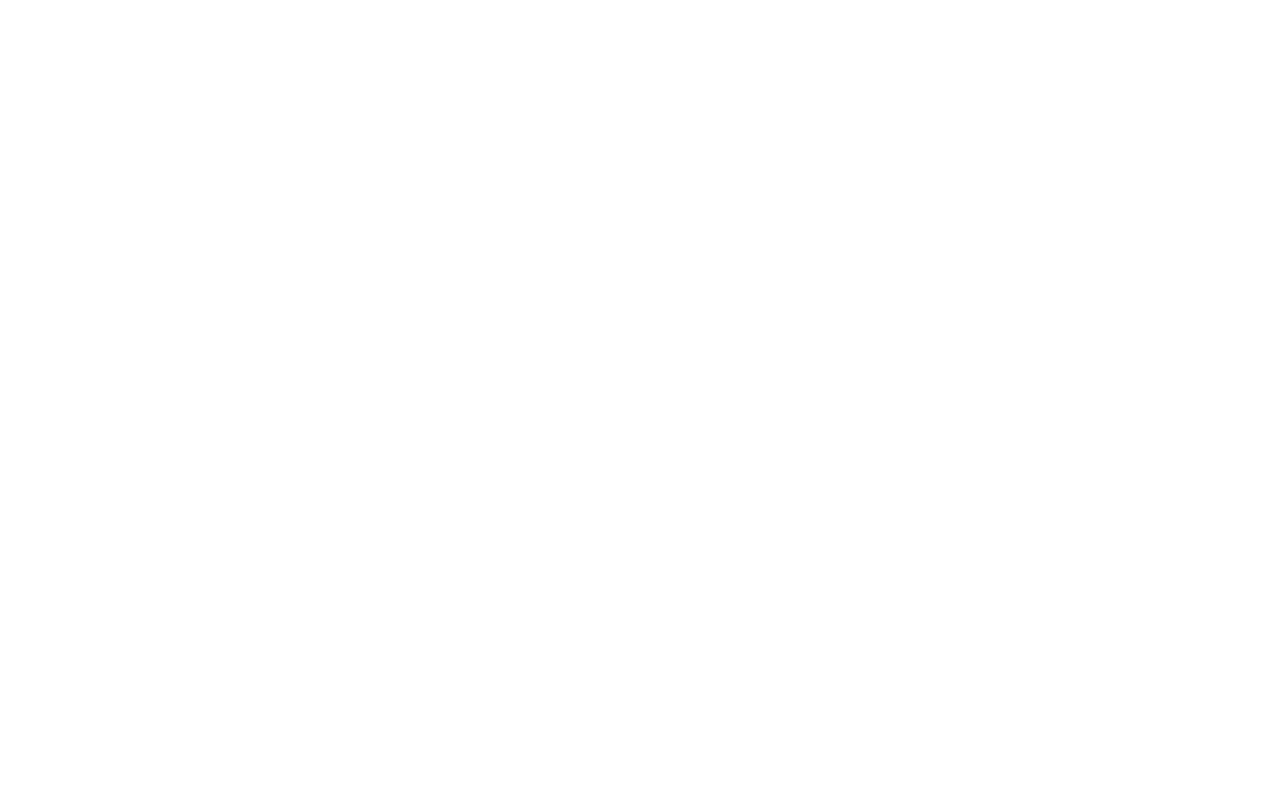
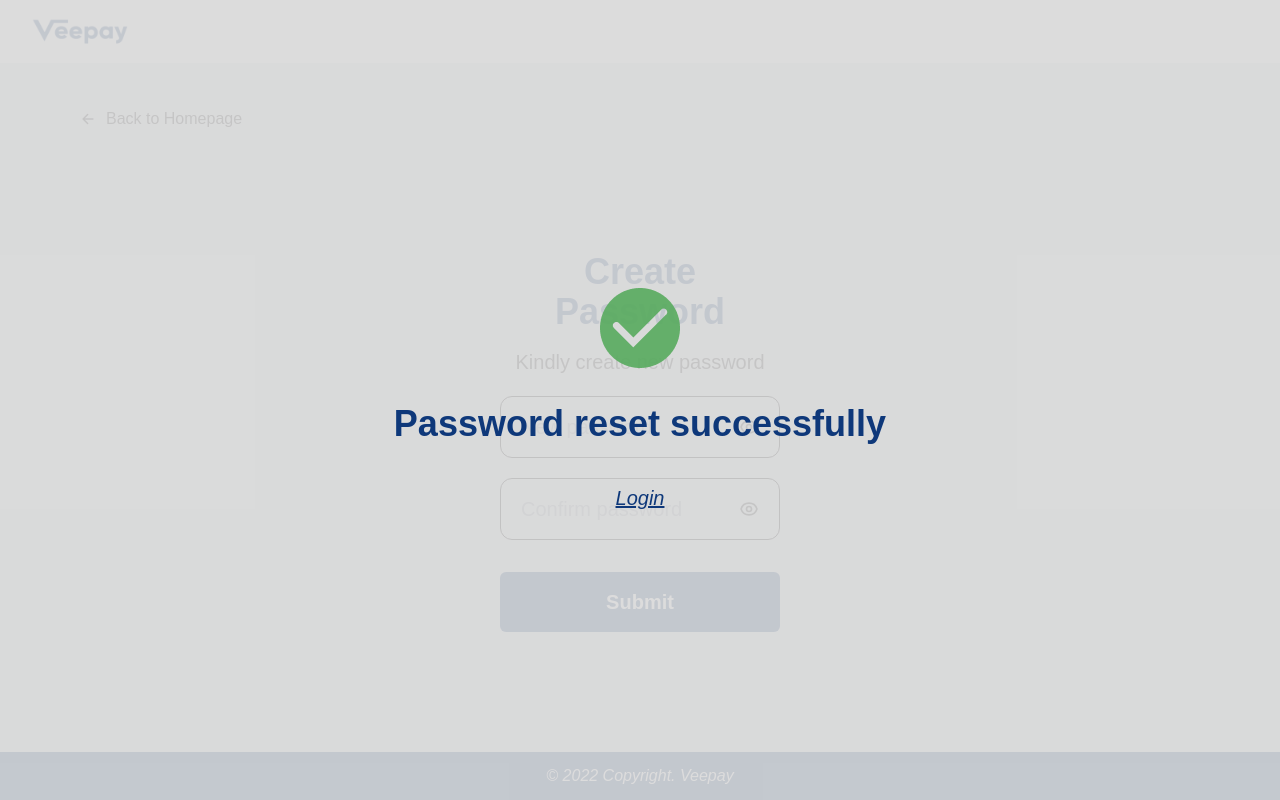
Before and after one commit to ihemebiriegondu/veepay-new-landingpage, a React (Create React App) app: page /createpassword in a window 1280 px wide. Before the commit this address had no page. Built offline with nearby package versions, Linux system fonts and the light colour scheme; the HTML template or start-up script is replaced by a standard one.

Commit message:
added password reset pages

```diff
--- a/src/App.js
+++ b/src/App.js
@@ -6,6 +6,8 @@
 import Plans from "./pages/plans";
 import ScrollToTop from "./components/ScrollToTop";
 import PasswordReset from "./pages/passwordReset";
+import PasswordResetCode from "./pages/passwordResetCode";
+import CreatePassword from "./pages/createPassword";
 
 function App() {
   return (
@@ -17,7 +19,10 @@
 
         <Route path="/login" element={<Login />} />
         <Route path="/signUp" element={<SignUp />} />
-        <Route path="/resetpassword" element={<PasswordReset />} />
+
+        <Route path="/passwordreset" element={<PasswordReset />} />
+        <Route path="/confirmcode" element={<PasswordResetCode />} />
+        <Route path="/createpassword" element={<CreatePassword />} />
 
         <Route path="/dashboard" element={<Dashboard />} />
       </Routes>
--- a/src/components/login&signupComponents/feedbacks.jsx
+++ b/src/components/login&signupComponents/feedbacks.jsx
@@ -1,8 +1,9 @@
 import React from "react";
 import successIcon from "../../assets/icons/Vector success.png";
 import { IoMdThumbsUp } from "react-icons/io";
+import { Link } from "react-router-dom";
 
-export default function Feedbacks({ text }) {
+export default function Feedbacks({ text, subtext }) {
   return (
     <section className="absolute top-0 bottom-0 w-full z-40 bg-feedbackBg flex flex-col items-center justify-center">
       <img
@@ -13,10 +14,24 @@
       <h1 className="md:mt-9 mt-6 md:mb-10 mb-7 text-primary font-bold md:text-4xl text-3xl">
         {text}
       </h1>
-      <p className="flex items-stretch gap-1">
-        <span className="md:text-base text-sm font-medium">Enjoy!</span>
-        <IoMdThumbsUp className="md:w-5 w-4 md:h-5 h-4" />
+
+      <p
+        className={`flex items-stretch gap-1 ${
+          subtext === "Login" ? "hidden" : "block"
+        }`}
+      >
+        <span className="md:text-base text-sm font-medium">{subtext}</span>
+        <IoMdThumbsUp className={`md:w-5 w-4 md:h-5 h-4`} />
       </p>
+
+      <Link
+        to={"/login"}
+        className={`md:text-xl text-sm font-medium italic text-primary underline ${
+          subtext === "Login" ? "inline" : "hidden"
+        }`}
+      >
+        {subtext}
+      </Link>
     </section>
   );
 }
--- a/src/components/login&signupComponents/loginForm.jsx
+++ b/src/components/login&signupComponents/loginForm.jsx
@@ -121,7 +121,7 @@
           </label>
         </div>{" "}
         <Link
-          to={"/resetpassword"}
+          to={"/passwordreset"}
           className={`${passwordError ? "text-warning" : "text-black"}`}
         >
           Forgot Password?
--- /dev/null
+++ b/src/pages/createPassword.jsx
@@ -0,0 +1,147 @@
+import React, { useState } from "react";
+import { useNavigate } from "react-router-dom";
+import LogoNav from "../components/login&signupComponents/logoNav";
+import { IoArrowBackOutline } from "react-icons/io5";
+import { HiOutlineEye, HiOutlineEyeOff } from "react-icons/hi";
+import FormButtons from "../components/login&signupComponents/formButtons";
+import Footer from "../components/footer";
+import Feedbacks from "../components/login&signupComponents/feedbacks";
+
+export default function CreatePassword() {
+  const navigate = useNavigate();
+
+  const [validityButton, setValidityButton] = useState("submit");
+  const [passwordType, setPasswordType] = useState("password");
+  const [passwordType2, setPasswordType2] = useState("password");
+  const [password1, setPassword1] = useState("");
+  const [password2, setPassword2] = useState("");
+  const [passwordError, setPasswordError] = useState(false);
+  const [success, setSuccess] = useState(false);
+
+  const submitForm = (e) => {
+    e.preventDefault();
+
+    if (password1 !== "" && password1 === password2) {
+      setSuccess(true);
+    } else {
+      setPasswordError(true);
+      setValidityButton("invalid");
+    }
+  };
+
+  return (
+    <main className="bg-primary/10 absolute top-0 bottom-0 w-full">
+      <div className="h-full flex flex-col">
+        <div className="bg-white">
+          <LogoNav />
+        </div>
+        <section className="pt-11 px-20 grow flex flex-col">
+          <div className="flex items-center">
+            <IoArrowBackOutline
+              className="w-4 h-4 inline cursor-pointer"
+              onClick={() => {
+                navigate(-1);
+              }}
+            />
+            <p className="text-base font-medium ms-2.5">Back to Homepage</p>
+          </div>
+
+          <form
+            className="flex flex-col justify-center items-center grow text-center mx-auto w-1/4"
+            onSubmit={(e) => {
+              submitForm(e);
+            }}
+          >
+            <h1 className="mb-4 text-4xl font-bold text-primary">
+              Create Password
+            </h1>
+            <p className="text-xl font-medium">Kindly create new password</p>
+
+            <div
+              className={`mt-5 lg:px-5 px-4 w-full border lg:rounded-xl rounded-lg lg:text-xl text-lg bg-transparent flex items-center justify-between ${
+                passwordError ? "border-warning" : "border-black"
+              }`}
+            >
+              <input
+                type={passwordType}
+                name="password1"
+                id="password1"
+                placeholder="New password"
+                className="lg:py-4 py-3 outline-none bg-transparent w-full me-4"
+                onChange={(e) => {
+                  setPassword1(e.target.value);
+                  setPasswordError(false);
+                  setValidityButton("button");
+                }}
+              />
+              <button type="button" className="outline-none border-none">
+                <HiOutlineEye
+                  className={`${
+                    passwordType === "password" ? "block" : "hidden"
+                  }`}
+                  onClick={() => setPasswordType("text")}
+                />
+                <HiOutlineEyeOff
+                  className={`${
+                    passwordType === "password" ? "hidden" : "block"
+                  }`}
+                  onClick={() => setPasswordType("password")}
+                />
+              </button>
+            </div>
+
+            <div
+              className={`mt-5 lg:px-5 px-4 w-full border lg:rounded-xl rounded-lg lg:text-xl text-lg bg-transparent flex items-center justify-between ${
+                passwordError ? "border-warning mb-2.5" : "border-black mb-8"
+              }`}
+            >
+              <input
+                type={passwordType2}
+                name="password1"
+                id="password1"
+                placeholder="Confirm password"
+                className="lg:py-4 py-3 outline-none bg-transparent w-full me-4"
+                onChange={(e) => {
+                  setPassword2(e.target.value);
+                  setPasswordError(false);
+                  setValidityButton("button");
+                }}
+              />
+              <button type="button" className="outline-none border-none">
+                <HiOutlineEye
+                  className={`${
+                    passwordType2 === "password" ? "block" : "hidden"
+                  }`}
+                  onClick={() => setPasswordType2("text")}
+                />
+                <HiOutlineEyeOff
+                  className={`${
+                    passwordType2 === "password" ? "hidden" : "block"
+                  }`}
+                  onClick={() => setPasswordType2("password")}
+                />
+              </button>
+            </div>
+
+            <div className="w-full text-start">
+              {passwordError && (
+                <span className="mb-4 inline-block text-warning md:text-base text-sm">
+                  Confirm password incorrect
+                </span>
+              )}
+            </div>
+
+            <FormButtons
+              type={validityButton}
+              text={"Submit"}
+              font={"font-bold lg:text-xl"}
+              buttonType={"submit"}
+            />
+          </form>
+        </section>
+        <Footer />
+      </div>
+      <Feedbacks text={'Password reset successfully'}subtext={'Login'} />
+    </main>
+  );
+}
--- a/src/pages/login.jsx
+++ b/src/pages/login.jsx
@@ -18,7 +18,7 @@
       </main>
       <div className="bg-formBg fixed top-0 bottom-0 2xl:-left-28 xl:-left-20 -left-28 xl:w-5/12 lg:w-1/2 w-5/12 z-10 -skew-x-8 lg:block hidden"></div>
 
-      {sucessForm && <Feedbacks text={'Login Successful'} />}
+      {sucessForm && <Feedbacks text={'Login Successful'} subtext={'Enjoy!'} />}
     </div>
   );
 }
--- a/src/pages/passwordReset.jsx
+++ b/src/pages/passwordReset.jsx
@@ -1,4 +1,4 @@
-import React from "react";
+import React, { useState } from "react";
 import { useNavigate } from "react-router-dom";
 import LogoNav from "../components/login&signupComponents/logoNav";
 import { IoArrowBackOutline } from "react-icons/io5";
@@ -7,6 +7,15 @@
 
 export default function PasswordReset() {
   const navigate = useNavigate();
+  const [input, setInput] = useState('')
+
+  const submitForm = (e) => {
+    e.preventDefault()
+
+    if (input !== "") {
+      navigate('/confirmcode')
+    }
+  }
 
   return (
     <main className="bg-primary/10 absolute top-0 bottom-0 w-full">
@@ -25,7 +34,7 @@
             <p className="text-base font-medium ms-2.5">Back to Homepage</p>
           </div>
 
-          <form className="flex flex-col justify-center items-center grow text-center mx-auto w-1/4">
+          <form className="flex flex-col justify-center items-center grow text-center mx-auto w-1/4" onSubmit={(e) => {submitForm(e)}}>
             <h1 className="mb-4 text-4xl font-bold text-primary">
               Password Reset
             </h1>
@@ -40,6 +49,7 @@
                 id="mail/no"
                 placeholder="Enter phone/email"
                 className="outline-none lg:py-4 py-3 lg:px-6 px-4 w-full border border-primary lg:rounded-xl rounded-lg lg:text-xl text-lg bg-transparent"
+                onChange={(e) => setInput(e.target.value)}
               />
             </div>
 
--- /dev/null
+++ b/src/pages/passwordResetCode.jsx
@@ -0,0 +1,114 @@
+import React, { useState } from "react";
+import { useNavigate } from "react-router-dom";
+import LogoNav from "../components/login&signupComponents/logoNav";
+import { IoArrowBackOutline } from "react-icons/io5";
+import FormButtons from "../components/login&signupComponents/formButtons";
+import Footer from "../components/footer";
+
+export default function PasswordResetCode() {
+  const navigate = useNavigate();
+
+  const [validationCode, setValidationCode] = useState([])
+  const completeCode = ["", "", "", "", "", ""];
+
+  const checkCodeFunction = (e, index) => {
+    const inputBoxes = document.querySelectorAll(".codeInput");
+
+    let entry = e.target.value;
+    let codeValues = [];
+
+    if (entry.length <= 1 && isNaN(parseInt(entry)) === false) {
+      inputBoxes[index].value = entry;
+
+      inputBoxes.forEach((input) => {
+        codeValues.push(input.value);
+      });
+
+      if (entry.length === 1) {
+        if (index < inputBoxes.length - 1) {
+          if (inputBoxes[index + 1].value === "") {
+            inputBoxes[index + 1].disabled = false;
+            inputBoxes[index + 1].focus();
+            inputBoxes[index].disabled = true;
+          }
+        }
+      }
+    } else if (entry === "") {
+      if (inputBoxes[index - 1] !== undefined) {
+        inputBoxes[index - 1].disabled = false;
+        inputBoxes[index - 1].focus();
+        inputBoxes[index].disabled = true;
+      }
+    }
+    setValidationCode(codeValues)
+  };
+
+  const submitForm = (e) => {
+    e.preventDefault();
+
+    if (validationCode.length !== 0) {
+        navigate('/createpassword')
+    }
+  };
+
+  return (
+    <main className="bg-primary/10 absolute top-0 bottom-0 w-full">
+      <div className="h-full flex flex-col">
+        <div className="bg-white">
+          <LogoNav />
+        </div>
+        <section className="pt-11 px-20 grow flex flex-col">
+          <div className="flex items-center">
+            <IoArrowBackOutline
+              className="w-4 h-4 inline cursor-pointer"
+              onClick={() => {
+                navigate(-1);
+              }}
+            />
+            <p className="text-base font-medium ms-2.5">Back to Homepage</p>
+          </div>
+
+          <form
+            className="flex flex-col justify-center items-center grow text-center mx-auto w-1/4"
+            onSubmit={(e) => {
+              submitForm(e);
+            }}
+          >
+            <h1 className="mb-4 text-4xl font-bold text-primary">
+              Confirm Code
+            </h1>
+            <p className="text-xl font-medium">
+              Enter the code sent to your phone
+            </p>
+
+            <div className="mt-5 mb-12 w-full font-bold text-2xl flex items-center gap-x-4">
+              {completeCode &&
+                completeCode.map((code, index) => (
+                  <input
+                    key={index}
+                    type="tel"
+                    placeholder="-"
+                    maxLength={"1"}
+                    disabled={index !== 0}
+                    autoFocus={index === 0}
+                    className="outline-none bg-white rounded-lg border-2 border-neutral-500/50 px-px text-center py-px w-full placeholder:text-black disabled:bg-gray-300 codeInput"
+                    onChange={(e) => {
+                      checkCodeFunction(e, index);
+                    }}
+                  />
+                ))}
+            </div>
+
+            <FormButtons
+              type={""}
+              text={"Submit"}
+              font={"font-bold lg:text-xl"}
+              buttonType={"submit"}
+            />
+          </form>
+        </section>
+        <Footer />
+      </div>
+    </main>
+  );
+}
--- a/src/pages/signUp.jsx
+++ b/src/pages/signUp.jsx
@@ -18,7 +18,7 @@
       </main>
       <div className="bg-formBg fixed top-0 bottom-0 2xl:-right-28 xl:-right-20 -right-28 xl:w-5/12 lg:w-1/2 w-5/12 z-10 skew-x-8 lg:block hidden"></div>
 
-      {sucessForm && <Feedbacks text={"Sign Up Successful"} />}
+      {sucessForm && <Feedbacks text={"Sign Up Successful"} subtext={'Explore!'} />}
     </div>
   );
 }
```
